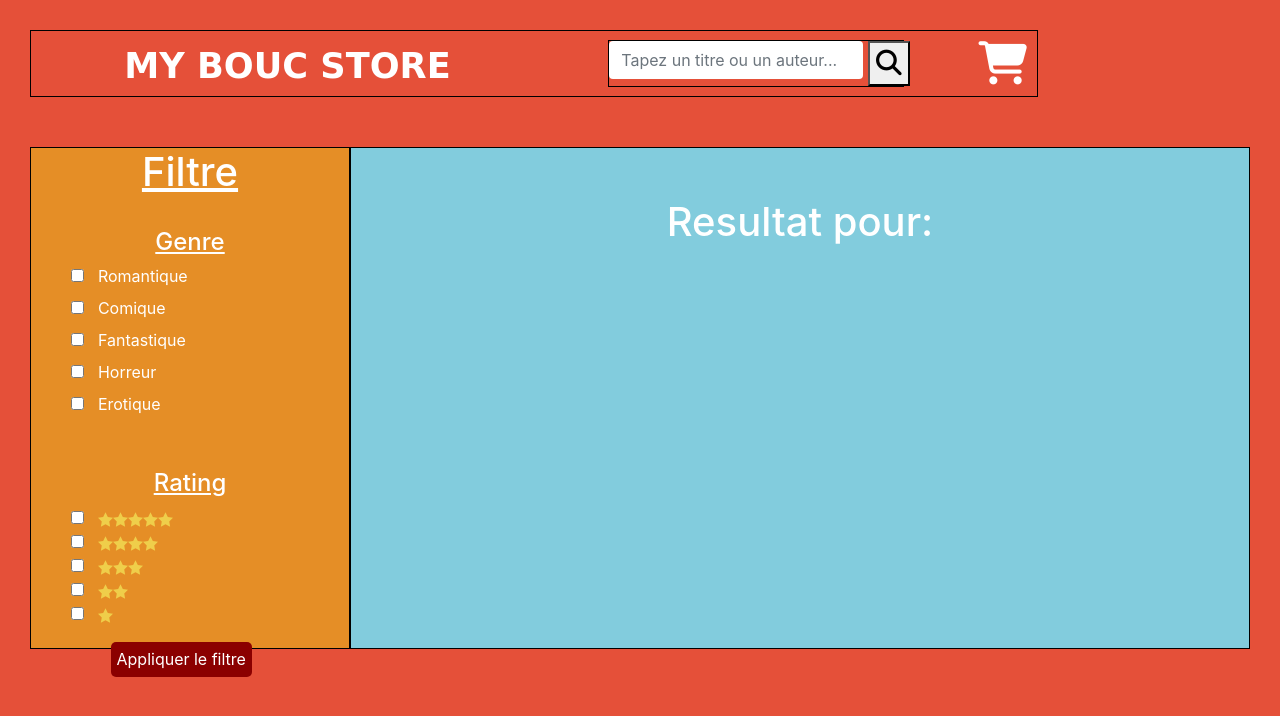
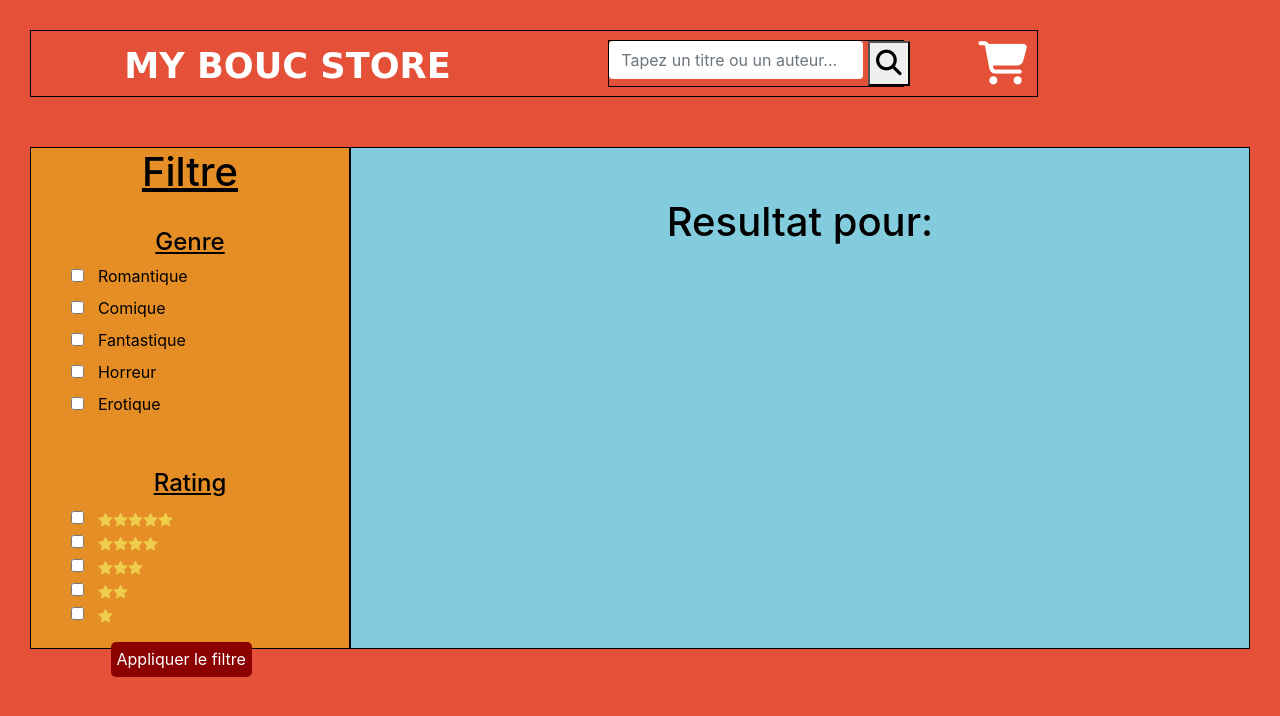
Before and after one commit to wallas938/my-book-store, an Angular app: page / in a window 1280 px wide. Shown: the top 716 px of the page. Built offline with nearby package versions, Linux system fonts and the light colour scheme; a web font is replaced by a local one.

Commit message:
implementation des routes de l'appli 1.0

```diff
--- a/src/app/app.component.html
+++ b/src/app/app.component.html
@@ -2,7 +2,7 @@
 <div id="search-bar">
 
   <div id="title-cart">
-    <p id="brand">MY BOUC STORE</p>
+    <a routerLink="index" routerLinkActive="active" id="brand" style="color: white;">MY BOUC STORE</a>
   </div>
   <div id="input-logo">
     <input type="text" class="form-control" id="user-query" placeholder="Tapez un titre ou un auteur..." [formControl]="userQuery">
@@ -13,8 +13,8 @@
       </button>
     </div>
   </div>
-  <div id="shop-cart">
+  <a routerLink="cart" routerLinkActive="active" id="shop-cart" style="color: white;">
     <i class="fas fa-shopping-cart"></i>
-</div>
+</a>
   </div>
-<app-main></app-main>
+<router-outlet></router-outlet>
--- a/src/app/app.module.ts
+++ b/src/app/app.module.ts
@@ -7,7 +7,14 @@ import { BookDescriptionComponent } from './book-description/book-description.co
 import { CartComponent } from './cart/cart.component';
 import { FilterComponent } from './filter/filter.component';
 import { ReactiveFormsModule } from '@angular/forms';
-import { HttpClientModule } from '@angular/common/http'
+import { HttpClientModule } from '@angular/common/http';
+import { Routes, RouterModule } from '@angular/router';
+
+const appRoutes: Routes = [
+  { path: '', component: MainComponent },
+  { path: 'index', component: MainComponent },
+  { path: 'cart', component: CartComponent },
+]
 @NgModule({
   declarations: [
     AppComponent,
@@ -19,7 +26,8 @@ import { HttpClientModule } from '@angular/common/http'
   imports: [
     BrowserModule,
     ReactiveFormsModule,
-    HttpClientModule
+    HttpClientModule,
+    RouterModule.forRoot(appRoutes)
   ],
   providers: [],
   bootstrap: [AppComponent]
--- a/src/styles.css
+++ b/src/styles.css
@@ -9,5 +9,4 @@ body {
   padding: 10px;
   color: black;
   background-color: #e55039;
-  color: white;
 }
```
